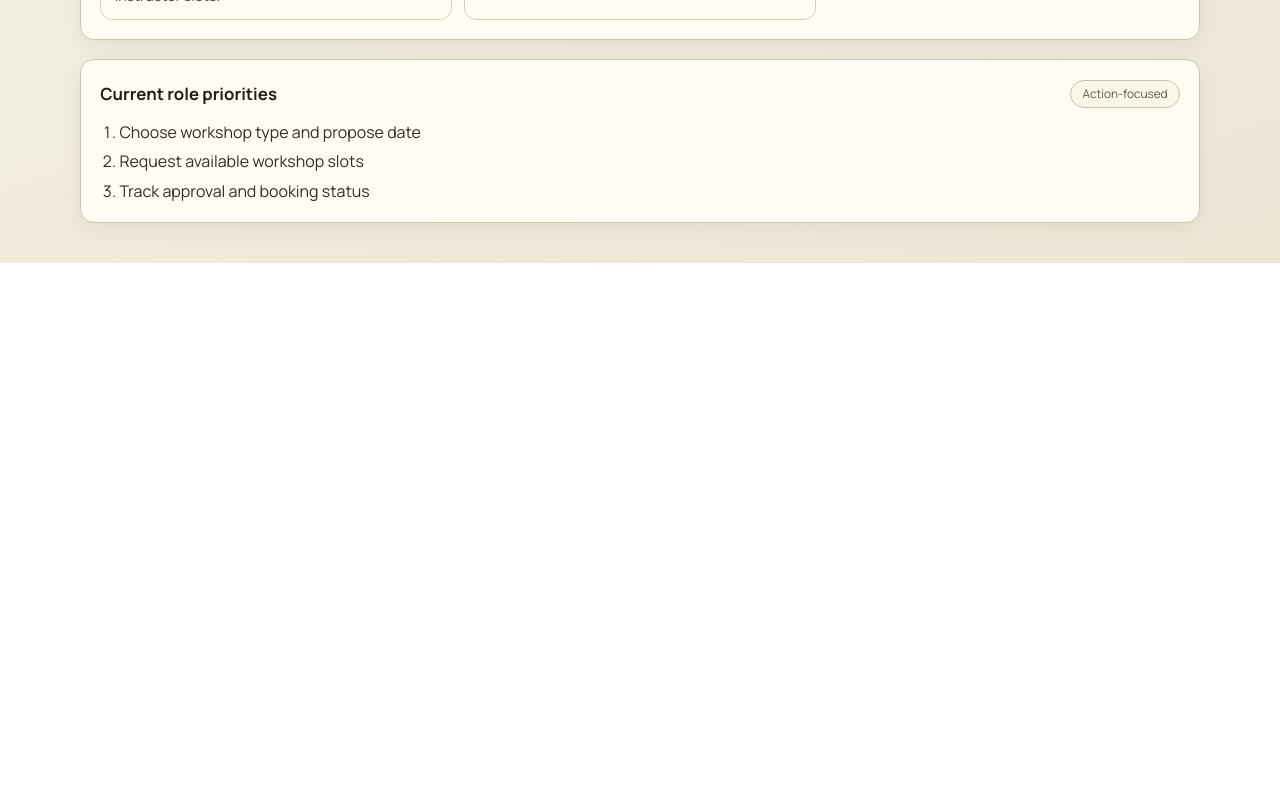
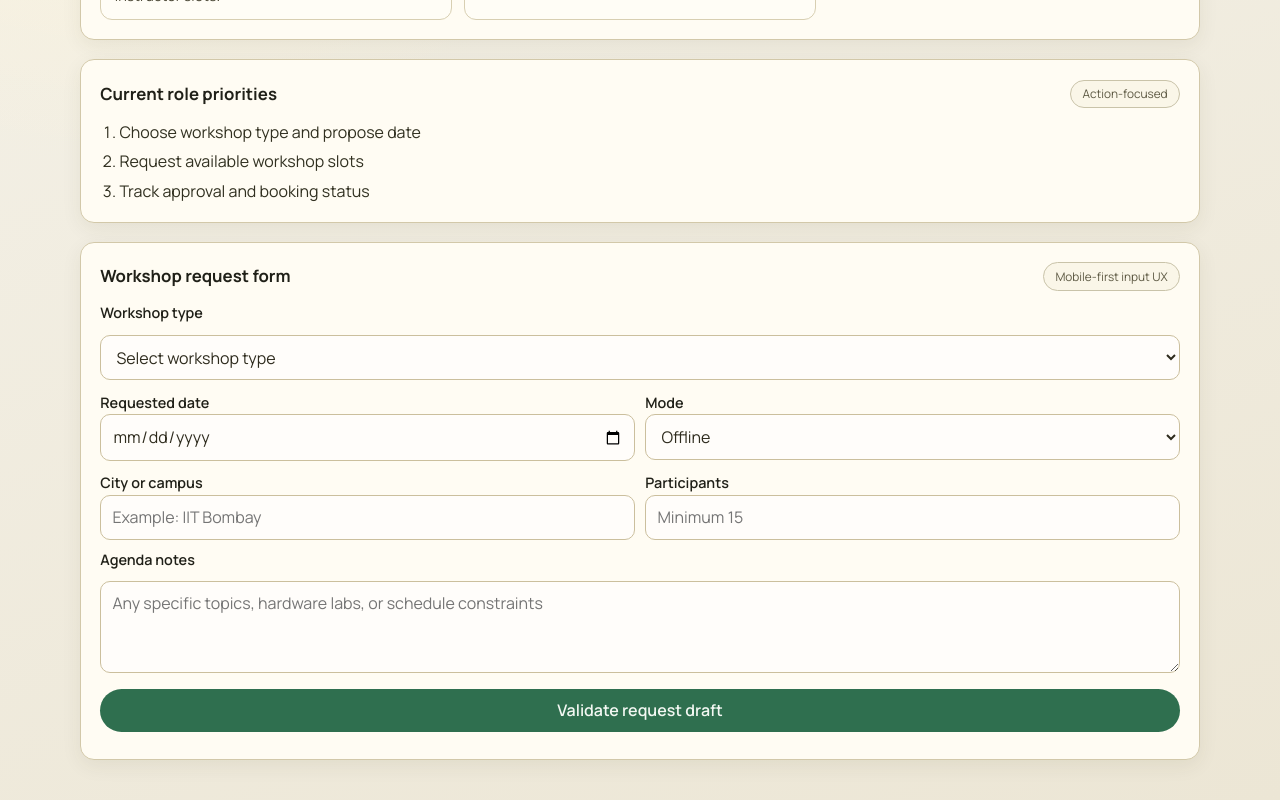
Before and after one commit to PrakC7/FOSSEE, a React app in the folder frontend/: page / in a window 1280 px wide. Shown: the part 732-1532 px from the top of the page. Before the commit the page ends 995 px from the top, so only its background shows below. Built offline with nearby package versions, Linux system fonts and the light colour scheme; the HTML template or start-up script is replaced by a standard one.

Commit message:
ux: add request form validation and feedback

```diff
--- a/frontend/src/App.css
+++ b/frontend/src/App.css
@@ -202,6 +202,79 @@ body {
   gap: 0.4rem;
 }
 
+.request-form {
+  display: grid;
+  gap: 0.65rem;
+}
+
+.request-form label {
+  font-weight: 600;
+  font-size: 0.9rem;
+}
+
+.request-form input,
+.request-form select,
+.request-form textarea {
+  width: 100%;
+  border: 1px solid #cbbf9d;
+  border-radius: 10px;
+  padding: 0.62rem 0.7rem;
+  font: inherit;
+  color: #2e2b1d;
+  background: #fffdfa;
+}
+
+.request-form input:focus-visible,
+.request-form select:focus-visible,
+.request-form textarea:focus-visible {
+  outline: 3px solid color-mix(in srgb, var(--focus), white 45%);
+  outline-offset: 1px;
+}
+
+.request-form [aria-invalid='true'] {
+  border-color: #9b3f2d;
+  background: #fff7f5;
+}
+
+.field-error {
+  margin: 0.2rem 0 0;
+  color: #8a2d1d;
+  font-size: 0.8rem;
+}
+
+.inline-group {
+  display: grid;
+  gap: 0.65rem;
+}
+
+.form-actions {
+  margin-top: 0.35rem;
+  display: grid;
+  gap: 0.5rem;
+}
+
+.form-actions button {
+  appearance: none;
+  border: none;
+  border-radius: 999px;
+  padding: 0.62rem 1rem;
+  font: inherit;
+  font-weight: 600;
+  color: #f2f7f2;
+  background: #2f6f4f;
+  cursor: pointer;
+}
+
+.form-actions button:hover {
+  background: #275f44;
+}
+
+.form-actions p {
+  margin: 0;
+  color: #4d4a37;
+  font-size: 0.85rem;
+}
+
 @keyframes reveal {
   from {
     opacity: 0;
@@ -231,6 +304,10 @@ body {
   .flow-grid {
     grid-template-columns: repeat(2, minmax(0, 1fr));
   }
+
+  .inline-group {
+    grid-template-columns: repeat(2, minmax(0, 1fr));
+  }
 }
 
 @media (min-width: 1020px) {
--- a/frontend/src/App.jsx
+++ b/frontend/src/App.jsx
@@ -62,7 +62,65 @@ const roleData = {
 
 function App() {
   const [role, setRole] = useState('coordinator')
+  const [formData, setFormData] = useState({
+    workshopType: '',
+    requestedDate: '',
+    city: '',
+    mode: 'offline',
+    participants: '',
+    agenda: '',
+  })
+  const [formErrors, setFormErrors] = useState({})
+  const [submitMessage, setSubmitMessage] = useState('')
   const current = useMemo(() => roleData[role], [role])
+
+  const handleFieldChange = (event) => {
+    const { name, value } = event.target
+
+    setFormData((prev) => ({
+      ...prev,
+      [name]: value,
+    }))
+
+    if (formErrors[name]) {
+      setFormErrors((prev) => {
+        const next = { ...prev }
+        delete next[name]
+        return next
+      })
+    }
+  }
+
+  const handleSubmit = (event) => {
+    event.preventDefault()
+    const errors = {}
+
+    if (!formData.workshopType) {
+      errors.workshopType = 'Select a workshop type.'
+    }
+    if (!formData.requestedDate) {
+      errors.requestedDate = 'Choose a requested date.'
+    }
+    if (!formData.city.trim()) {
+      errors.city = 'Enter a city or campus.'
+    }
+
+    const participantsNumber = Number(formData.participants)
+    if (!formData.participants) {
+      errors.participants = 'Enter participant count.'
+    } else if (Number.isNaN(participantsNumber) || participantsNumber < 15) {
+      errors.participants = 'Participant count must be at least 15.'
+    }
+
+    if (Object.keys(errors).length > 0) {
+      setFormErrors(errors)
+      setSubmitMessage('Please fix the highlighted fields and submit again.')
+      return
+    }
+
+    setFormErrors({})
+    setSubmitMessage('Request draft is ready. Submit flow can now be wired to backend API.')
+  }
 
   return (
     <main className="page">
@@ -133,6 +191,112 @@ function App() {
           ))}
         </ol>
       </section>
+
+      <section className="panel">
+        <div className="section-head">
+          <h2>Workshop request form</h2>
+          <span className="status-tag">Mobile-first input UX</span>
+        </div>
+        <form className="request-form" onSubmit={handleSubmit} noValidate>
+          <label htmlFor="workshopType">Workshop type</label>
+          <select
+            id="workshopType"
+            name="workshopType"
+            value={formData.workshopType}
+            onChange={handleFieldChange}
+            aria-invalid={Boolean(formErrors.workshopType)}
+          >
+            <option value="">Select workshop type</option>
+            <option value="basics-of-python">Basics of Python</option>
+            <option value="advanced-python">Advanced Python</option>
+            <option value="openfoam">OpenFOAM</option>
+            <option value="linux">GNU/Linux Tools</option>
+          </select>
+          {formErrors.workshopType ? (
+            <p className="field-error">{formErrors.workshopType}</p>
+          ) : null}
+
+          <div className="inline-group">
+            <div>
+              <label htmlFor="requestedDate">Requested date</label>
+              <input
+                id="requestedDate"
+                name="requestedDate"
+                type="date"
+                value={formData.requestedDate}
+                onChange={handleFieldChange}
+                aria-invalid={Boolean(formErrors.requestedDate)}
+              />
+              {formErrors.requestedDate ? (
+                <p className="field-error">{formErrors.requestedDate}</p>
+              ) : null}
+            </div>
+
+            <div>
+              <label htmlFor="mode">Mode</label>
+              <select
+                id="mode"
+                name="mode"
+                value={formData.mode}
+                onChange={handleFieldChange}
+              >
+                <option value="offline">Offline</option>
+                <option value="online">Online</option>
+                <option value="hybrid">Hybrid</option>
+              </select>
+            </div>
+          </div>
+
+          <div className="inline-group">
+            <div>
+              <label htmlFor="city">City or campus</label>
+              <input
+                id="city"
+                name="city"
+                type="text"
+                placeholder="Example: IIT Bombay"
+                value={formData.city}
+                onChange={handleFieldChange}
+                aria-invalid={Boolean(formErrors.city)}
+              />
+              {formErrors.city ? <p className="field-error">{formErrors.city}</p> : null}
+            </div>
+
+            <div>
+              <label htmlFor="participants">Participants</label>
+              <input
+                id="participants"
+                name="participants"
+                type="number"
+                min="15"
+                step="1"
+                placeholder="Minimum 15"
+                value={formData.participants}
+                onChange={handleFieldChange}
+                aria-invalid={Boolean(formErrors.participants)}
+              />
+              {formErrors.participants ? (
+                <p className="field-error">{formErrors.participants}</p>
+              ) : null}
+            </div>
+          </div>
+
+          <label htmlFor="agenda">Agenda notes</label>
+          <textarea
+            id="agenda"
+            name="agenda"
+            rows="3"
+            placeholder="Any specific topics, hardware labs, or schedule constraints"
+            value={formData.agenda}
+            onChange={handleFieldChange}
+          />
+
+          <div className="form-actions">
+            <button type="submit">Validate request draft</button>
+            <p aria-live="polite">{submitMessage}</p>
+          </div>
+        </form>
+      </section>
     </main>
   )
 }
```
